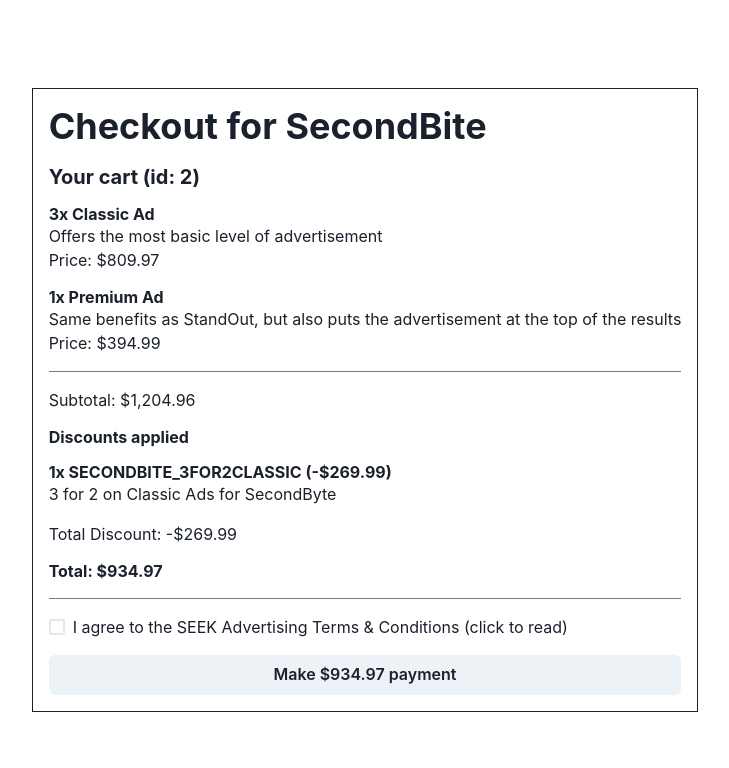
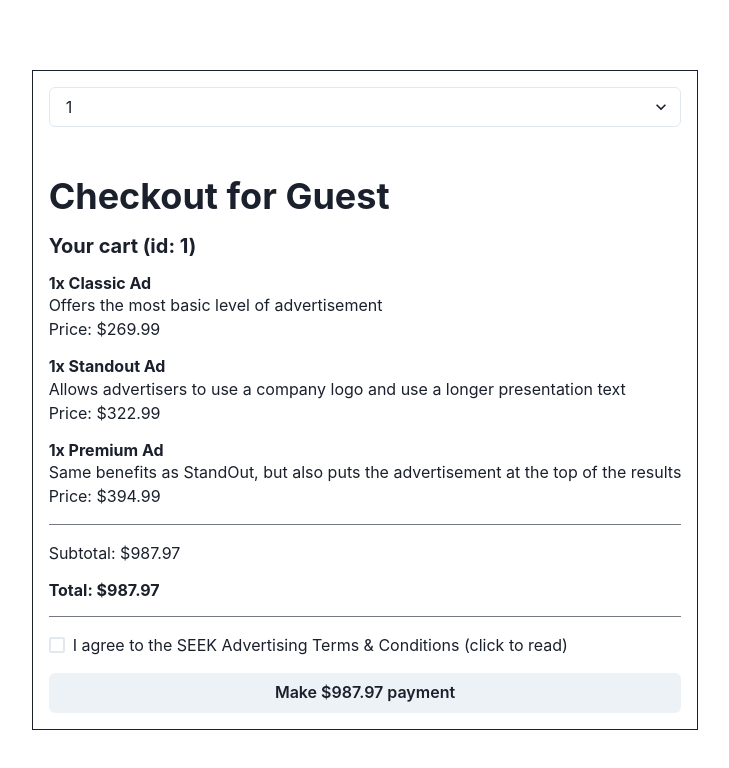
Before and after one commit to bootlegneurons/ta-ad-cart, a React (Create React App) app: page / in a window 1280 px wide. Shown: the top 768 px of the page, without its empty margins (275-1004 px from the left). Built offline with nearby package versions, Linux system fonts and the light colour scheme.

Commit message:
enable cart selection in non-prod envs, for debugging purposes

```diff
--- a/src/pages/Cart.tsx
+++ b/src/pages/Cart.tsx
@@ -1,16 +1,35 @@
-import React from 'react';
-import { Box, Button, Checkbox, Divider, Flex, Heading, Link, Text } from '@chakra-ui/react';
+import React, { useState } from 'react';
+import {
+  Box,
+  Button,
+  Checkbox,
+  Divider,
+  Flex,
+  Heading,
+  Link,
+  Select,
+  Text,
+} from '@chakra-ui/react';
 import { useCart, formatAud } from '../features/cart';
+import { carts } from '../features/cart/mock__data';
 
 const Cart = (): JSX.Element => {
-  const cartId = '2';
-  const { customer, items, discounts, subtotal, totalDiscount, total } = useCart(cartId);
+  const [selectedCart, setSelectedCart] = useState('1');
+  const { customer, items, discounts, subtotal, totalDiscount, total } = useCart(selectedCart);
+  const allCarts = Object.keys(carts);
 
   return (
     <Flex w='100vw' h='100vh' justify='center' align='center'>
       <Flex direction='column' maxW={768} border='1px' gap='16px' padding='16px'>
+        {process.env.NODE_ENV !== 'production' && (
+          <Select onChange={e => setSelectedCart(e.target.value)} mb='32px'>
+            {allCarts.map(cartId => (
+              <option value={`${cartId}`}>{cartId}</option>
+            ))}
+          </Select>
+        )}
         <Heading as='h1'>Checkout for {customer}</Heading>
-        <Heading size='md'>Your cart (id: {cartId})</Heading>
+        <Heading size='md'>Your cart (id: {selectedCart})</Heading>
         {items.map(item => {
           const product = Object.values(item)[0];
           return (
```
